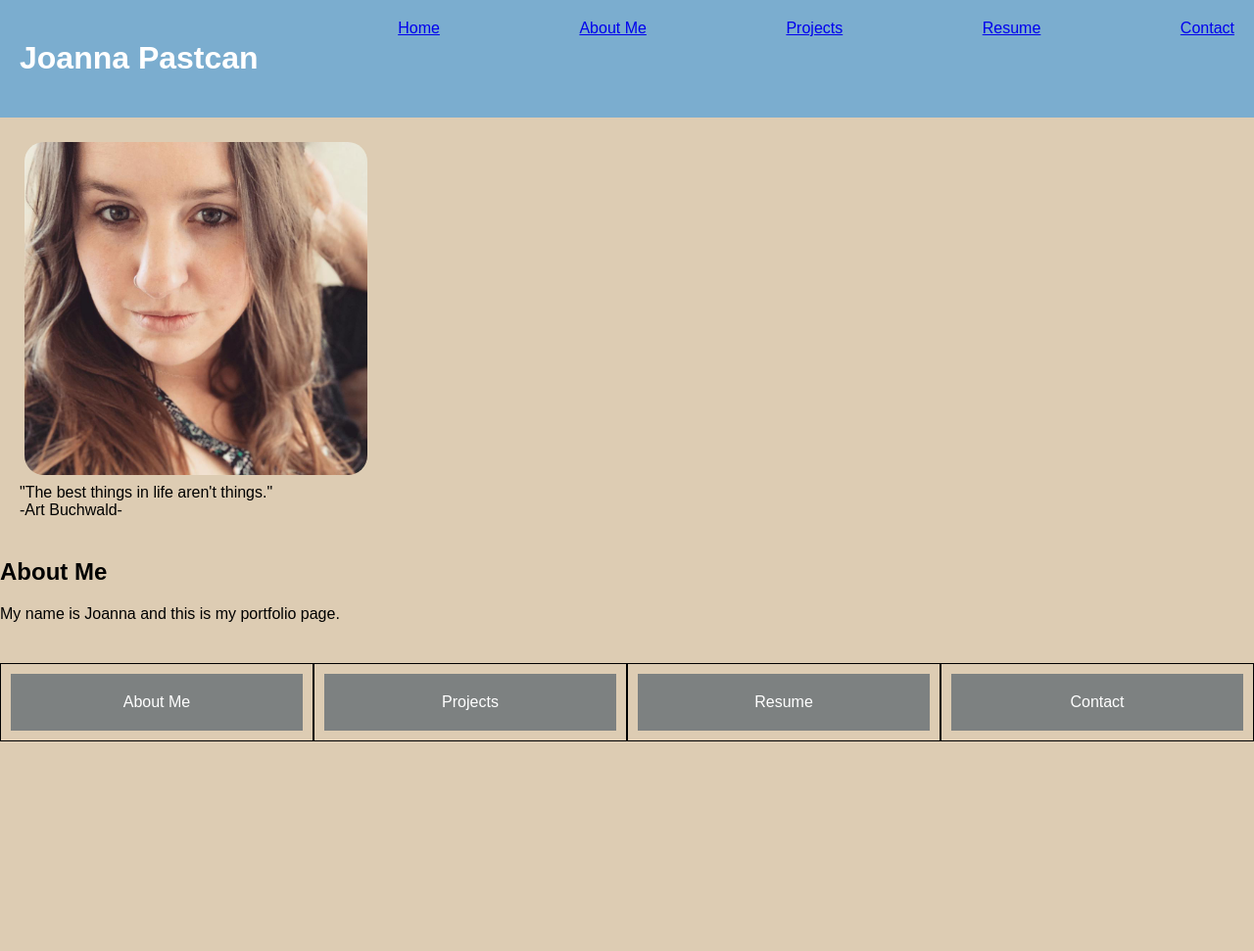
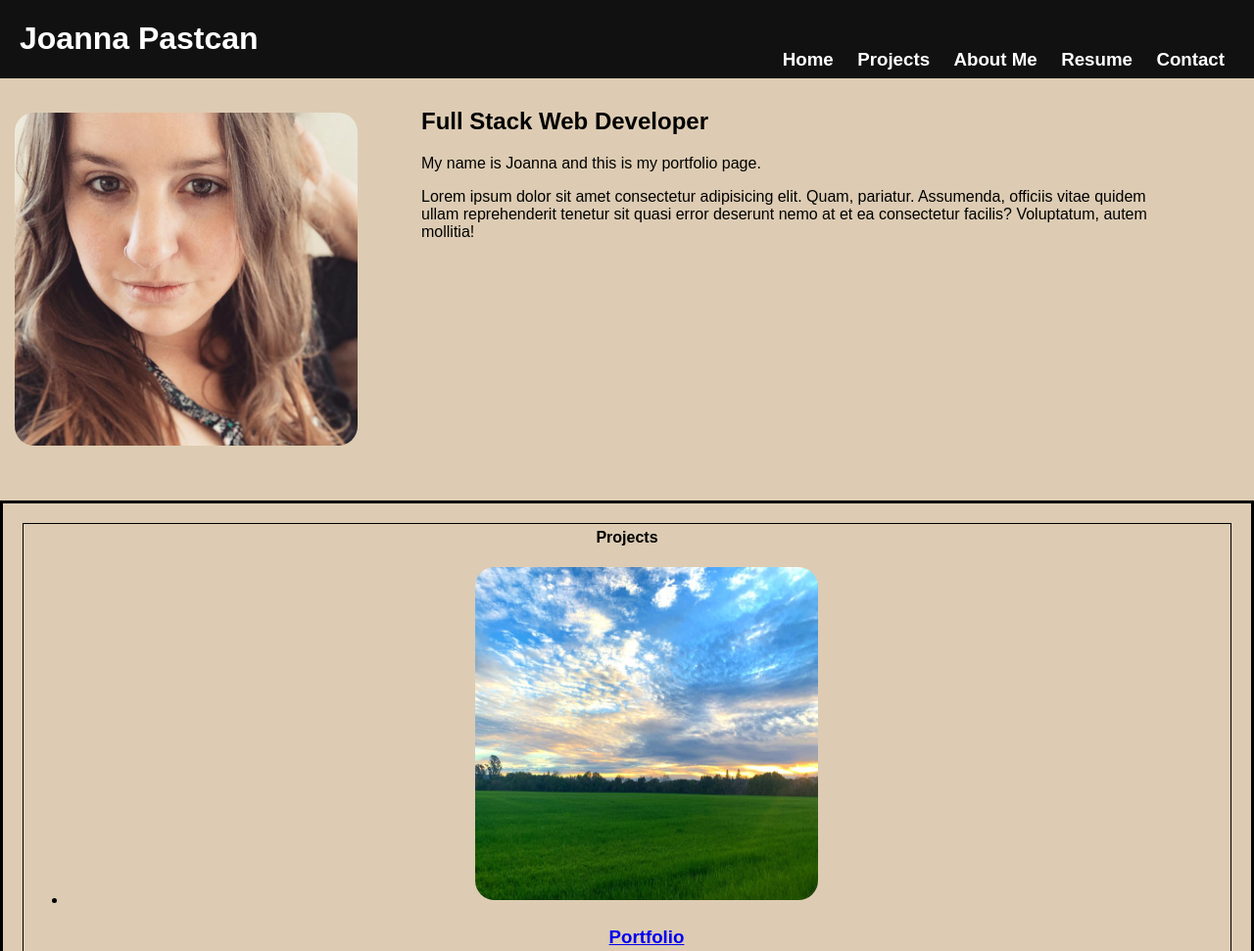
Before and after one commit to Jo37973/Joanna-Pastcans-Portfolio, a plain HTML site: page index.html in a window 1280 px wide. Shown: the top 971 px of the page at 98% size. Before the commit the page ends 800 px from the top, so only its background shows below. Drawn offline with Linux system fonts and the light colour scheme.

Commit message:
Edits to portfoio

```diff
--- a/index.html
+++ b/index.html
@@ -6,41 +6,53 @@
     <link rel="stylesheet" type="text/css" href="./style.css" />
     <title>Joanna Pastcan's Portfolio</title>
   </head>
-
+<!--MAKE NOTES BEFORE SUBMITTING-->
   <body>
     <header class="main-header">
       <h1>Joanna Pastcan</h1>
-      <a href="#">Home</a>
-      <a href="#">About Me</a>
-      <a href="#">Projects</a>
-      <a href="#">Resume</a>
-      <a href="#">Contact</a>
+      <ul class="nav">
+        <li><a href="#"><h3>Home</h3></a></li>
+        <li><a href="#projects"><h3>Projects</h3></a></li>
+        <li><a href="#aboutme"><h3>About Me</h3></a></li>
+        <li><a href="#resume"><h3>Resume</h3></a></li>
+        <li><a href="#contact"><h3>Contact</h3></a></li>
+      </ul>
     </header>
 
+    <section class="aboutMe">
      <div class="caption">
         <img src="./Joanna-pic.jpg" alt="A picture of Joanna">
-      <figcaption>"The best things in life aren't things."</figcaption>
-      <figcaption>-Art Buchwald-</figcaption>
       </div>
 
       <div class="about">
-      <h2>About Me</h2>
+        <h2>Full Stack Web Developer</h2>
         <p>My name is Joanna and this is my portfolio page.</p>
+        <p>Lorem ipsum dolor sit amet consectetur adipisicing elit. Quam, pariatur. Assumenda, officiis vitae quidem ullam reprehenderit tenetur sit quasi error deserunt nemo at et ea consectetur facilis? Voluptatum, autem mollitia!</p>
       </div>
+    </section>
 
     <main>
-      <section class="area">
-        <header>About Me</header>
+      <section class="box1" id= "projects">
+        <div>Projects</div>
+        <ul class="work">
+          <li><a href="www.github.com/jo37973"><img src="./Field.jpg" alt="Portfolio Link"><h3>Portfolio</h3></a></li>
+          <li><a href="https://jo37973.github.io/prework-about-me/"><img src="./Field.jpg" alt="Precourse Link"><h3>Precourse work</h3></a></li>
+          <li><a href="https://jo37973.github.io/MiniProject1/"><img src="./Field.jpg" alt="Mini Project Link"><h3>Mini Project</h3></a></li>
+          <li><a href="https://jo37973.github.io/Horiseon-Homework/"><img src="./Field.jpg" alt="Homework Example"><h3>Homework Example</h3></a></li>
+        </ul>
       </section>
-      <section class="area">
-        <header>Projects</header>
+
+      <section class="box2">
+        <div class="box2a" id="aboutme">About Me</div>
+        <p>Section of info about me</p>
+        <div class= "box2b" id= "resume">Resume</div>
+        <p>Space for resume here</p>
       </section>
-      <section class="area">
-        <header>Resume</header>
+
+      <section class="box3" id= "contact">
+        <div>Contact</div>
       </section>
-      <section class="area">
-        <header>Contact</header>
-      </section>
+
     </main>
   </body>
 
--- a/style.css
+++ b/style.css
@@ -15,25 +15,57 @@ body {
 }
 
 .main-header {
+  width: 100%;
+  position: fixed;
   display: flex;
   flex-flow: wrap;
+  flex-direction: row;
   justify-content: space-between;
-  padding: 20px;
-  background: #7badcf;
+  background: rgb(17, 17, 17);
   color: #fff;
+  padding-right: 20px;
+  padding-left: 20px;
 }
 
-main {
-  display: flex;
-  flex-flow: wrap;
-  margin-top: 2%;
+.nav {
+  list-style: none;
+  display: inline;
+  justify-content: end;
+  margin-top: 50px;
+  margin-bottom: 0;
 }
 
+.nav li {
+  display: inline;
+  padding: 10px;
+}
+
+.nav a {
+  text-decoration: none;
+  color: white;
+}
+
+.nav h3 {
+  color:white;
+  display:inline;
+}
+
+.aboutMe {
+  display: flex;
+  justify-content: start;
+  flex-basis: 100%;
+  padding-right: 20px;
+  padding-top: 80px;
+}
 
 .caption {
   justify-content: center;
+  flex-direction: column;
   font-family: Arial, Helvetica, sans-serif;
-  padding: 20px;
+  padding: 30px 60px 20px 10px;
+  font-style: bold;
+  font-size: 18px;
+  margin-right: 0;
 }
 
 img {
@@ -46,20 +78,71 @@ img {
 }
 
 .about {
-  justify-content: right;
+  flex-flow: wrap;
+  justify-content: left;
   font-family: Arial, Helvetica, sans-serif;
+  flex-direction: column;
+  padding: 0;
+  margin-right: 50px;
+  margin-top: 10px;
 }
 
-.area {
+main {
+  display: flex;
+  flex-flow: wrap;
+  flex-direction: column;
+  justify-content: space-between;
+  margin-top: 2%;
+  padding: 20px;
+  font-weight: bolder;
+  border-style: solid;
+  background: #ddccb3;
+  color: black;
+}
+
+.box1 {
   flex: 1 0 200px;
-  padding: 10px;
+  flex-direction: column;
+  padding: 5px;
   text-align: center;
   border-style: solid;
   border-width: 1px;
 }
 
-.area header {
-  padding: 20px;
-  background: #7d8181;
-  color: #fff;
+.box2 {
+  flex: 1 0 200px;
+  flex-direction: column;
+  display: flex;
+  justify-content: space-between;
+  padding: 5px;
+  text-align: center;
+  border-style: solid;
+  border-width: 1px;
 }
+
+.box2a {
+  display: block;
+  flex-direction: row;
+  justify-content: left;
+  flex-basis: 100%;
+  border-style: solid;
+  border-width: 1px;
+}
+
+.box2b {
+  display: block;
+  flex-direction:row;
+  justify-content: right;
+  flex-basis: 100%;
+  border-style: solid;
+  border-width: 1px;
+}
+
+.box3 {
+  flex: 1 0 200px;
+  flex-direction: column;
+  padding: 5px;
+  text-align: center;
+  border-style: solid;
+  border-width: 1px;
+}
```
Also changed, not shown: Field.jpg (added), 1 other file. Lines whose indentation alone changed are shown as unchanged.
